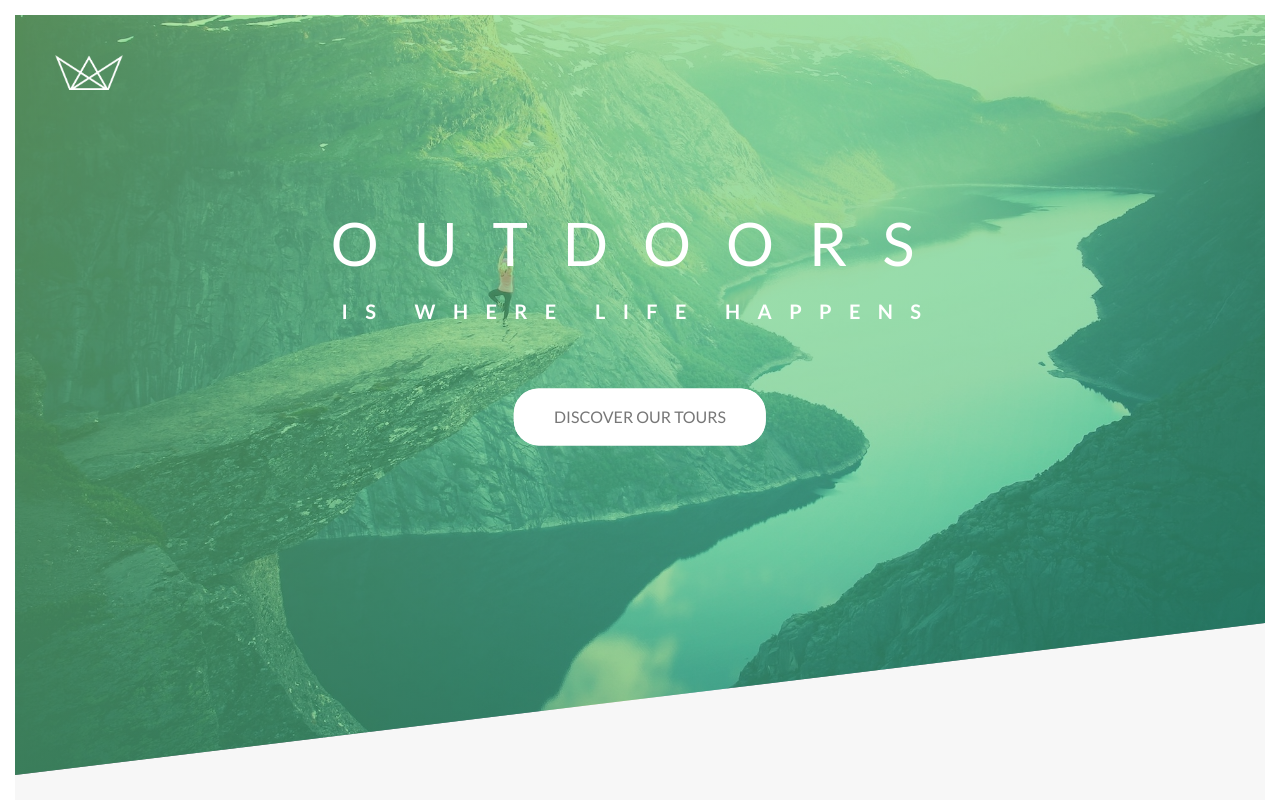
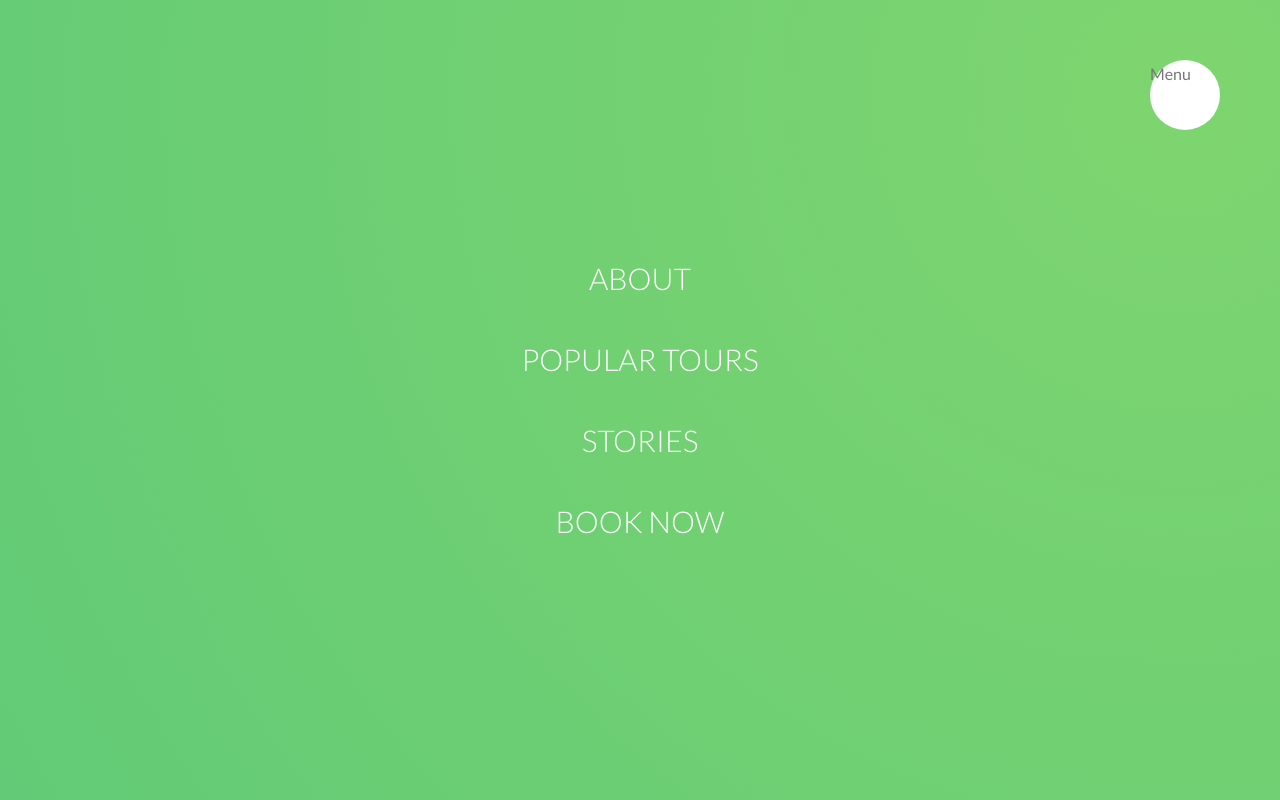
Before and after one commit to techaacees/Natours, a website: page index.html in a window 1280 px wide. Shown: the top 800 px of the page. Drawn offline with Linux system fonts and the light colour scheme.

Commit message:
navigation animation phase 1 done

```diff
--- a/css/styles.css
+++ b/css/styles.css
@@ -779,3 +779,72 @@ SECTION BOOK
     color: #55c57a;
     box-shadow: 0 1rem 2rem rgba(0, 0, 0, .5);
 }
+
+/* navigation section */
+.navigation{
+
+}
+.navigation__checkbox{
+    display: none;
+}
+.navigation__button{
+    background-color: #fff;
+    height: 7rem;
+    width: 7rem;
+    position: fixed;
+    top: 6rem;
+    right: 6rem;
+    border-radius: 50%;
+    z-index: 15;
+}
+.navigation__background{
+    height: 6rem;
+    width: 6rem;
+    border-radius: 50%;
+    position: fixed;
+    top: 6.5rem;
+    right: 6.5rem;
+    background-image: radial-gradient(#7ed56f,  #28b485);
+    z-index: 10;
+    transform: scale(100);
+}
+.navigation__nav{
+    height: 100vh;
+    width: 100vw;
+    position: fixed;
+    top: 0;
+    right: 0;
+    z-index:12;
+}
+.navigation__list{
+    position: absolute;
+    top: 50%;
+    left: 50%;
+    transform: translate(-50%, -50%);
+    list-style-type: none;
+    text-align: center;
+}
+.navigation__item{
+    margin: 1rem;
+}
+.navigation__link:link, .navigation__link:visited{
+    display: inline-block;
+    font-size: 3rem;
+    font-weight: 300;
+    padding: 1rem 2rem;
+    color: #fff;
+    text-decoration: none;
+    text-transform: uppercase;
+    background:linear-gradient(120deg, transparent 0%, transparent 50%, #fff 50%);
+    background-size: 230%;
+    transition: all .2s;
+}
+.navigation__link:hover, .navigation__link:active{
+    background-position: 100%;
+    color: #7ed56f;
+    transform: translateX(1rem);
+}
+/* colors:
+light green : #7ed56f
+medium green : #55c57a
+dark green: #28b485 */
--- a/index.html
+++ b/index.html
@@ -9,6 +9,27 @@
     <title>Natours | Eciting tours for adventurer</title>
 </head>
 <body>
+    <div class="navigation">
+        <input type="checkbox" class="navigation__checkbox" id="navi-toggle">
+        <label for="navi-toggle" class="navigation__button">Menu</label>
+        <div class="navigation__background">&nbsp;</div>
+        <nav class="navigation__nav">
+            <ul class="navigation__list">
+                <li class="navigation__item">
+                    <a href="" class="navigation__link">About</a>
+                </li>
+                <li class="navigation__item">
+                    <a href="" class="navigation__link">Popular tours</a>
+                </li>
+                <li class="navigation__item">
+                    <a href="" class="navigation__link">stories</a>
+                </li>
+                <li class="navigation__item">
+                    <a href="" class="navigation__link">book Now</a>
+                </li>
+            </ul>
+        </nav>
+    </div>
     <header class="header">
      <div class="header__logo-box">
          <img src="img/logo-white.png" alt="Natours Logo" class = "header__logo">
```
